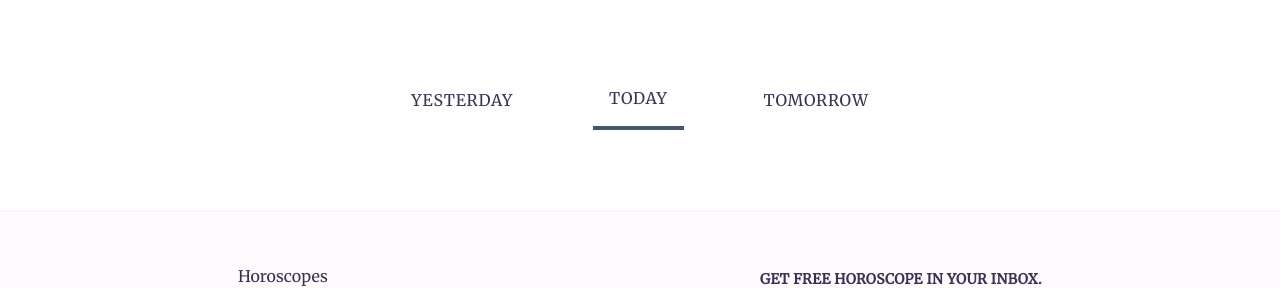
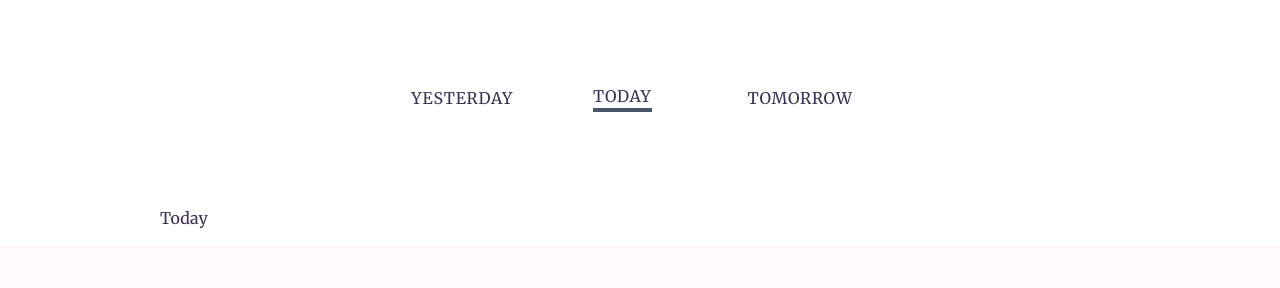
Before and after one commit to anastasia-starostina/the_rising_sign_app, a React (Vite) app: page /horoscopes in a window 1280 px wide. Shown: the part 410-698 px from the top of the page. Built offline with nearby package versions, Linux system fonts and the light colour scheme.

Commit message:
add conditionally rendered classes to tailwind styling on Horoscopes Page

```diff
--- a/src/pages/Horoscopes.tsx
+++ b/src/pages/Horoscopes.tsx
@@ -1,8 +1,10 @@
 import Footer from '../components/Footer';
 import Header from '../components/Header';
 import HoroscopeImage from '../assets/backgrounds/celestial.jpg';
+import { useState } from 'react';
 
 function Horoscopes() {
+  const [day, setDay] = useState('today');
   return (
     <div>
       <Header
@@ -12,11 +14,34 @@ function Horoscopes() {
         subheader="Discover everyday magic of our horoscope predictions"
       />
       <div className="my-20 flex flex-col justify-center items-center gap-y-8 gap-x-20 md:flex-row tracking-wider">
-        <h1 className="duration-200 hover:text-indigo-600">YESTERDAY</h1>
-        <h1 className=" p-4 border-b-4 border-solid border-slate-600 duration-200 hover:text-indigo-600">
+        <h1
+          className={`duration-200 hover:text-indigo-600 ${
+            day === 'yesterday' ? 'border-b-4 border-solid border-black' : ''
+          }`}
+          onClick={() => setDay('yesterday')}
+        >
+          YESTERDAY
+        </h1>
+        <h1
+          className={`border-slate-600 duration-200 hover:text-indigo-600 p-4'
+            ${day === 'today' ? 'border-b-4 border-solid' : ''}`}
+          onClick={() => setDay('today')}
+        >
           TODAY
         </h1>
-        <h1 className="duration-200 hover:text-indigo-600">TOMORROW</h1>
+        <h1
+          className={`duration-200 hover:text-indigo-600 p-4 ${
+            day === 'tomorrow' ? 'border-b-4 border-solid border-black' : ''
+          }`}
+          onClick={() => setDay('tomorrow')}
+        >
+          TOMORROW
+        </h1>
+      </div>
+      <div className="mx-20 md:mx-40 my-4 ">
+        {day === 'today' && <h1>Today</h1>}
+        {day === 'yesterday' && <h1>Yesterday</h1>}
+        {day === 'tomorrow' && <h1>Tomorrow</h1>}
       </div>
       <Footer />
     </div>
```
